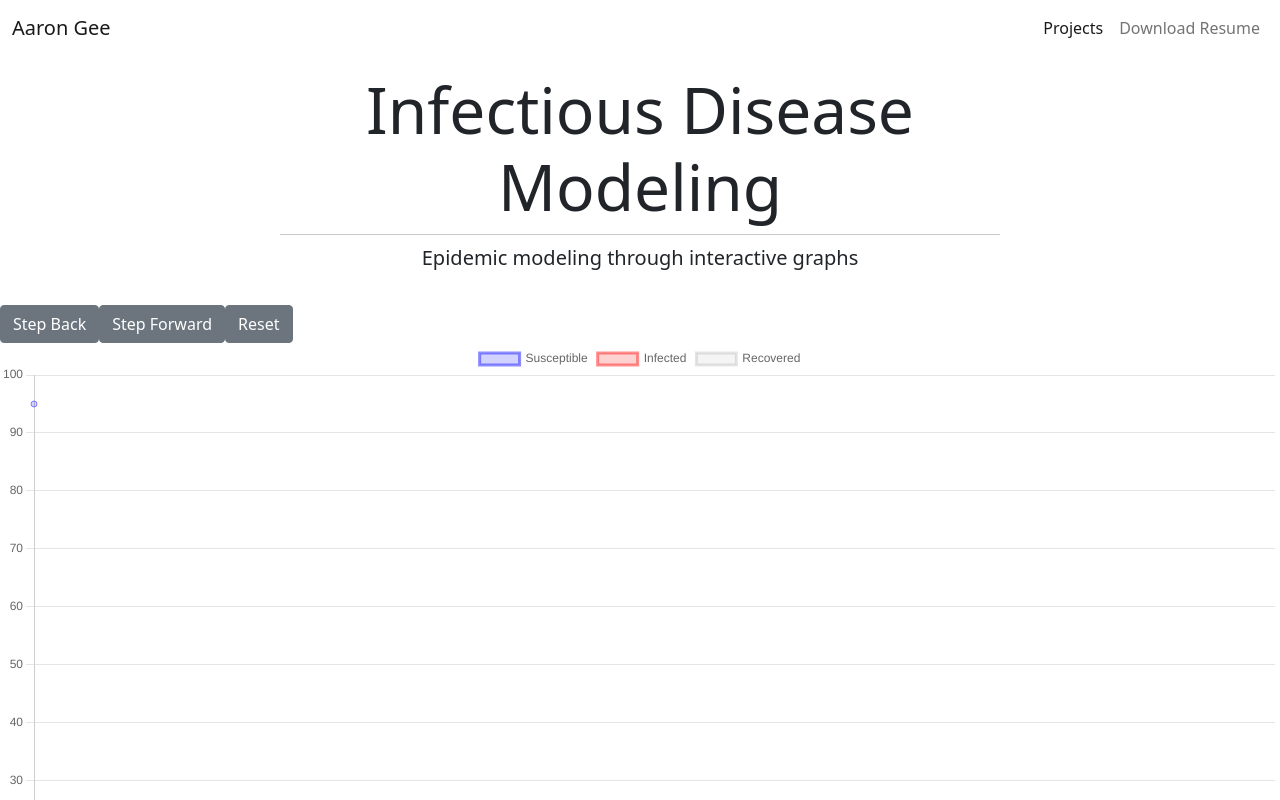
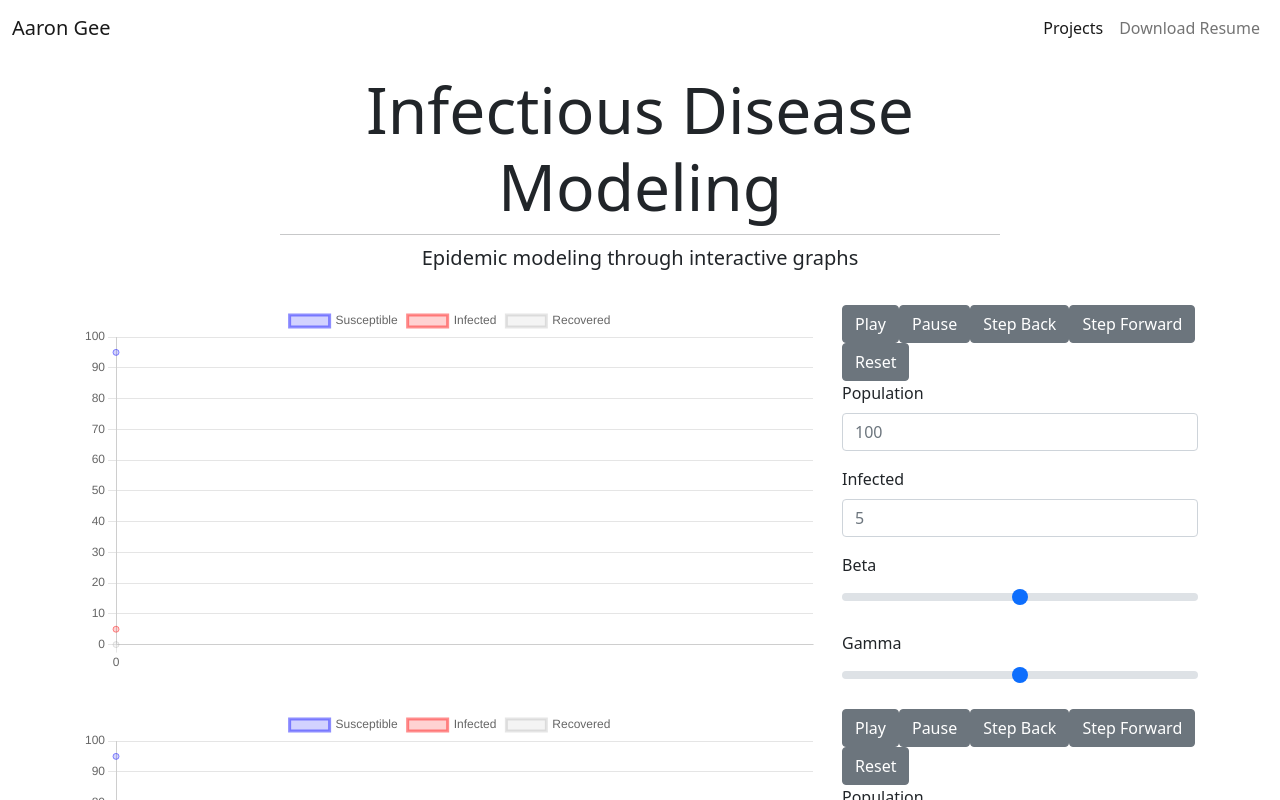
Before and after one commit to AaronGee1/PortfolioSite, a React (Create React App) app: page /education in a window 1280 px wide. Shown: the top 800 px of the page. Built offline with nearby package versions, Linux system fonts and the light colour scheme.

Commit message:
Formatted Chart and Inputs

```diff
--- a/src/components/SIR.js
+++ b/src/components/SIR.js
@@ -9,7 +9,16 @@ import {
   Tooltip,
   Legend,
 } from "chart.js";
-import { Button } from "reactstrap";
+import {
+  Button,
+  Container,
+  Row,
+  Col,
+  Form,
+  FormGroup,
+  Input,
+  Label,
+} from "reactstrap";
 import { Line } from "react-chartjs-2";
 
 class SIR extends React.Component {
@@ -32,6 +41,10 @@ class SIR extends React.Component {
       susceptibleData: [],
       infectedData: [],
       recoveredData: [],
+      populationTextBox: 100,
+      infectedTextBox: 5,
+      betaSlider: 0.8,
+      gammaSlider: 0.5,
     };
   }
 
@@ -209,10 +222,50 @@ class SIR extends React.Component {
     };
     return (
       <div>
-        <Button onClick={this.backStep}>Step Back</Button>
-        <Button onClick={this.forwardStep}>Step Forward</Button>
-        <Button onClick={this.initializeChart}>Reset</Button>
-        <Line datasetIdKey="id" data={data} options={options} />
+        <Container>
+          <Row>
+            <Col className="col-8">
+              <Line datasetIdKey="id" data={data} options={options} />
+            </Col>
+            <Col>
+              <Button>Play</Button>
+              <Button>Pause</Button>
+              <Button onClick={this.backStep}>Step Back</Button>
+              <Button onClick={this.forwardStep}>Step Forward</Button>
+              <Button onClick={this.initializeChart}>Reset</Button>
+              <Form>
+                <FormGroup>
+                  <Label for="populationTextBox">Population</Label>
+                  <Input
+                    id="populationTextBox"
+                    placeholder="100"
+                    type="number"
+                  ></Input>
+                </FormGroup>
+                <FormGroup>
+                  <Label for="infectedTextBox">Infected</Label>
+                  <Input
+                    id="infectedTextBox"
+                    placeholder="5"
+                    type="number"
+                  ></Input>
+                </FormGroup>
+                <FormGroup>
+                  <Label for="betaSlider">Beta</Label>
+                  <Input id="betaSlider" placeholder="0.8" type="range"></Input>
+                </FormGroup>
+                <FormGroup>
+                  <Label for="gammaSlider">Gamma</Label>
+                  <Input
+                    id="gammaSlider"
+                    placeholder="0.5"
+                    type="range"
+                  ></Input>
+                </FormGroup>
+              </Form>
+            </Col>
+          </Row>
+        </Container>
       </div>
     );
   }
```
